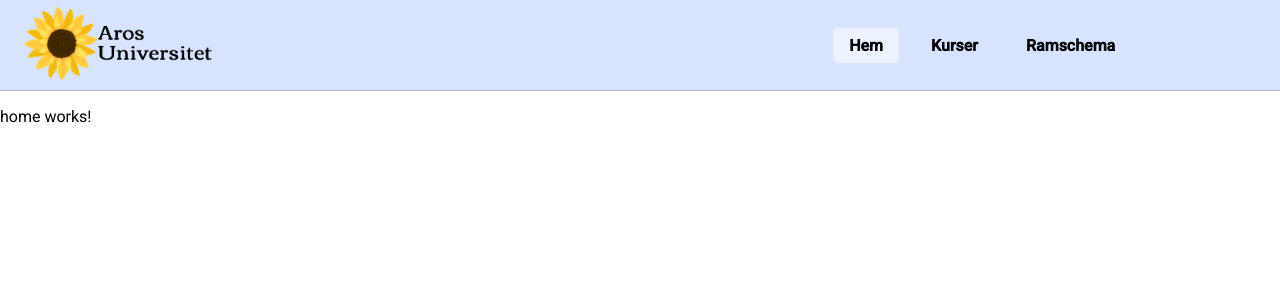
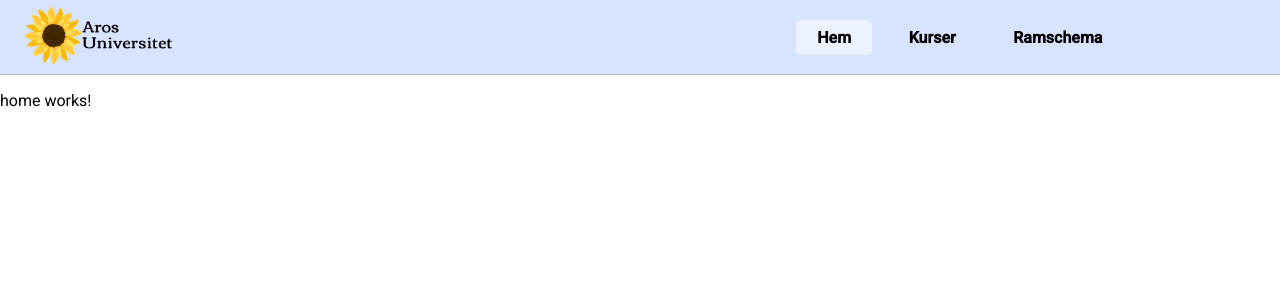
Before and after one commit to rare2400/projekt-ts, an Angular app: page /Hem in a window 1280 px wide. Shown: the top 300 px of the page. Built offline with nearby package versions, Linux system fonts and the light colour scheme.

Commit message:
små ändringar på margin och padding i navigeringslistan

```diff
--- a/src/app/partials/header/header.component.css
+++ b/src/app/partials/header/header.component.css
@@ -10,6 +10,7 @@ header {
     width: 90%;
     height: auto;
     margin-left: 0.5em;
+    max-width: 150px;
 }
 
 nav {
@@ -59,11 +60,11 @@ nav li a {
     }
 
     nav li {
-        margin: 0 0.5rem;
+        margin: 0 1em 0 0;
     }
 
     nav li a {
-        padding: 0.5rem 1rem;
+        padding: 0.5rem 1.3rem;
         font-size: 1em;
     }
 }
```
